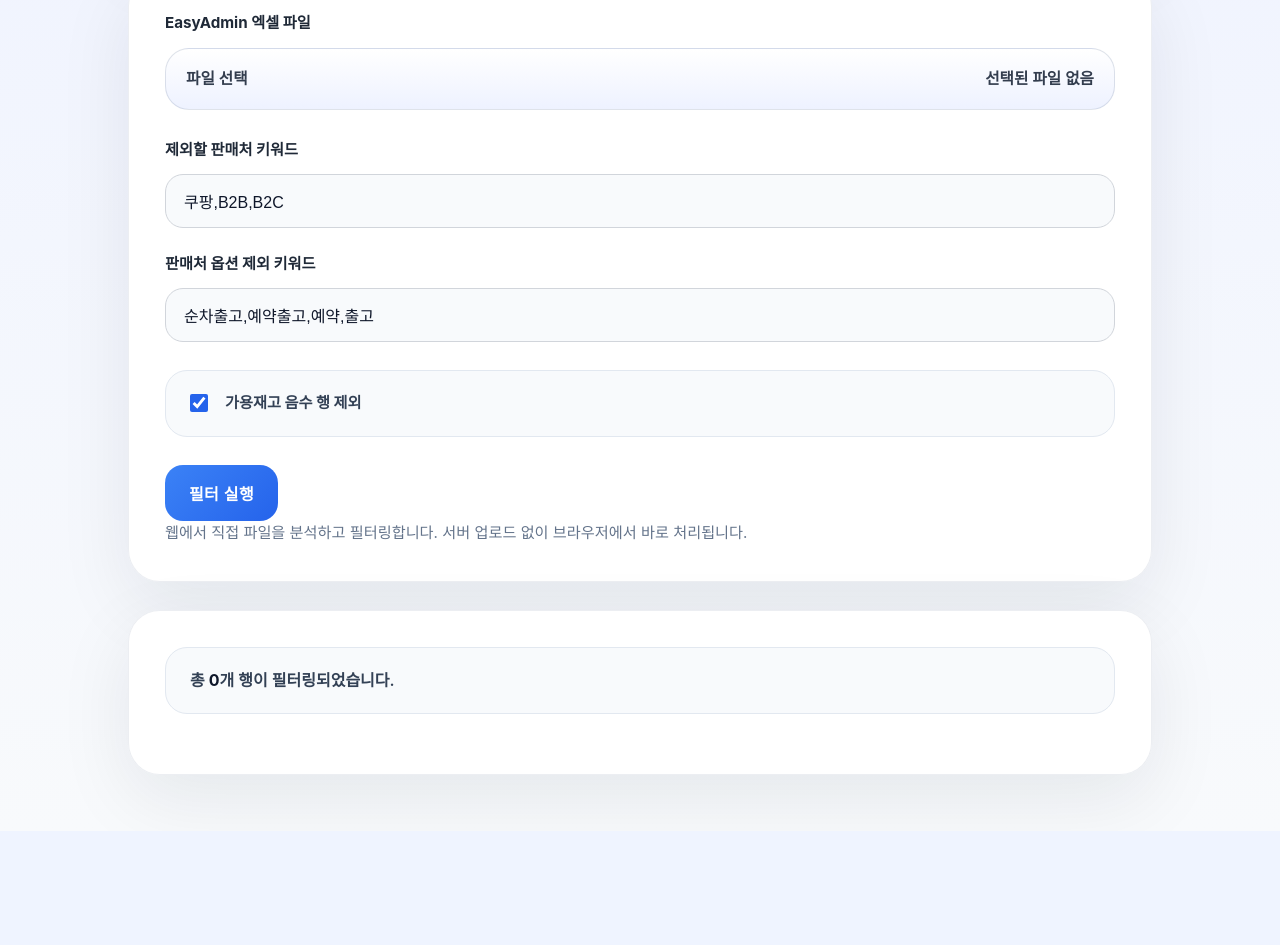
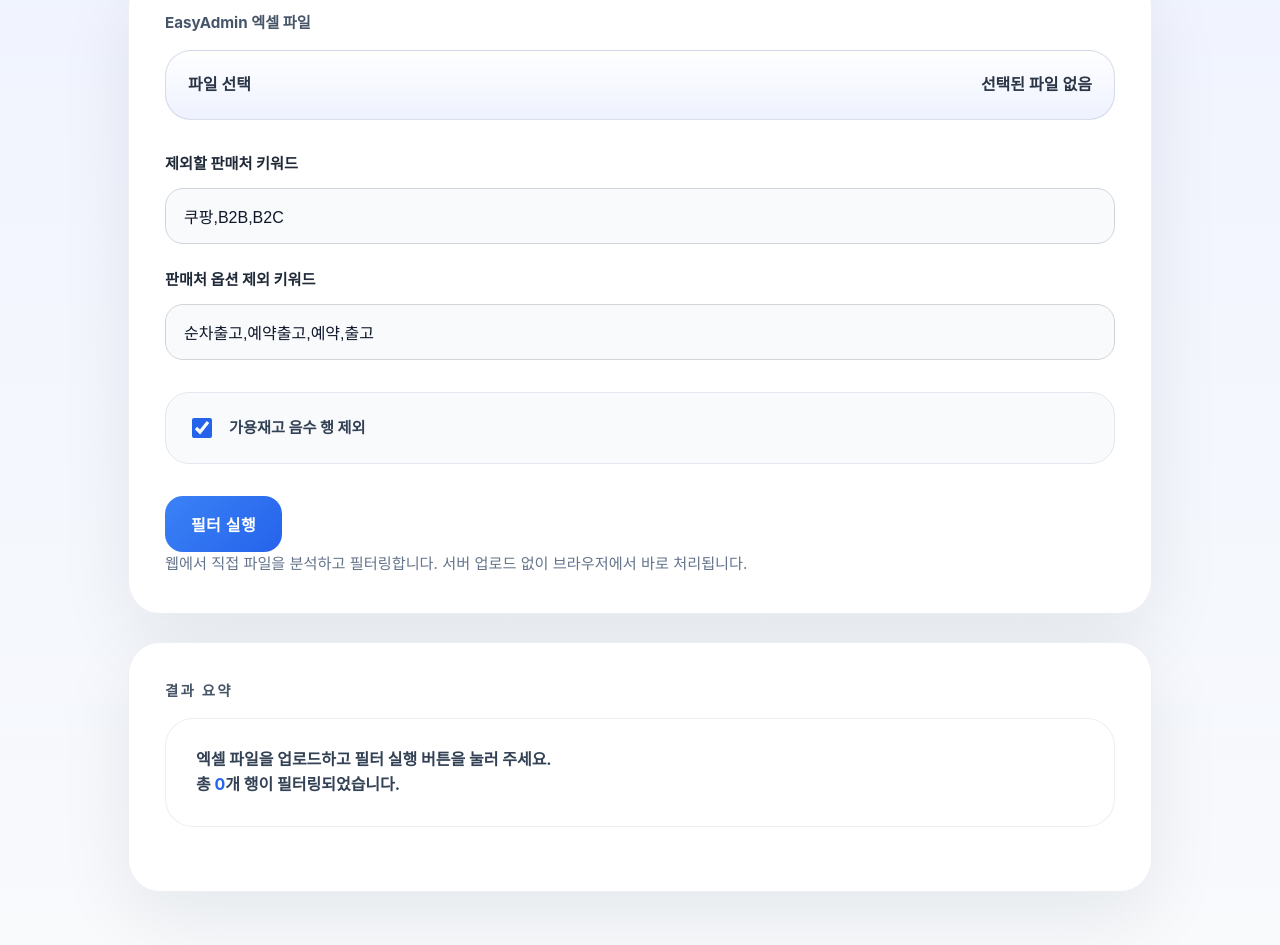
Before and after one commit to dkgkzizi/delivery-missing-check, a website: page index.html in a window 1280 px wide. Shown: the part 345-1290 px from the top of the page. Before the commit the page ends 1176 px from the top, so only its background shows below. Drawn offline with Linux system fonts and the light colour scheme.

Commit message:
Fix UI summary layout and restore script flow

```diff
--- a/index.html
+++ b/index.html
@@ -68,7 +68,7 @@
     .panel + .panel { margin-top: 28px; }
     .panel-grid {
       display: grid;
-      gap: 28px;
+      gap: 32px;
     }
     .form-row {
       display: grid;
@@ -87,7 +87,7 @@
     }
     .field {
       width: 100%;
-      min-height: 54px;
+      min-height: 56px;
       padding: 16px 18px;
       border-radius: 18px;
       border: 1px solid #d1d5db;
@@ -103,19 +103,24 @@
     }
     .file-box {
       display: grid;
-      gap: 12px;
+      gap: 14px;
+    }
+    .file-box label:first-child {
+      font-size: 0.95rem;
+      color: #475569;
+      font-weight: 700;
     }
     .file-select {
       width: 100%;
-      min-height: 62px;
-      padding: 0 20px;
-      border-radius: 24px;
-      border: 1px solid rgba(148,163,184,0.3);
+      min-height: 70px;
+      padding: 0 22px;
+      border-radius: 26px;
+      border: 1px solid rgba(148,163,184,0.35);
       background: linear-gradient(180deg, #ffffff 0%, #eef2ff 100%);
       display: inline-flex;
       align-items: center;
       justify-content: space-between;
-      gap: 16px;
+      gap: 18px;
       color: #1e293b;
       font-weight: 700;
       cursor: pointer;
@@ -124,15 +129,15 @@
     .file-select:hover {
       transform: translateY(-1px);
       border-color: #3b82f6;
-      box-shadow: 0 12px 24px rgba(59,130,246,0.12);
+      box-shadow: 0 16px 28px rgba(59,130,246,0.14);
     }
     .file-select span {
       min-width: 0;
       overflow: hidden;
       text-overflow: ellipsis;
       white-space: nowrap;
-      opacity: 0.9;
-      font-size: 0.98rem;
+      opacity: 0.94;
+      font-size: 1rem;
       font-weight: 600;
     }
     input[type=file] {
@@ -144,8 +149,8 @@
       display: flex;
       align-items: center;
       gap: 14px;
-      padding: 20px;
-      border-radius: 22px;
+      padding: 22px;
+      border-radius: 24px;
       background: #f8fafc;
       border: 1px solid #e2e8f0;
     }
@@ -156,8 +161,8 @@
       font-weight: 700;
     }
     .toggle-row input {
-      width: 18px;
-      height: 18px;
+      width: 20px;
+      height: 20px;
       accent-color: #2563eb;
     }
     .action-row {
@@ -165,6 +170,7 @@
       flex-wrap: wrap;
       gap: 14px;
       align-items: center;
+      justify-content: flex-start;
     }
     .btn-primary {
       display: inline-flex;
@@ -172,7 +178,7 @@
       justify-content: center;
       gap: 10px;
       min-height: 56px;
-      padding: 0 24px;
+      padding: 0 26px;
       border: none;
       border-radius: 18px;
       background: linear-gradient(135deg, #3b82f6, #2563eb);
@@ -183,10 +189,16 @@
       cursor: pointer;
       transition: transform 0.2s ease, box-shadow 0.2s ease;
     }
-    .btn-primary:hover { transform: translateY(-1px); box-shadow: 0 18px 40px rgba(37,99,235,0.22); }
+    .btn-primary:hover { transform: translateY(-1px); box-shadow: 0 18px 40px rgba(37,99,235,0.26); }
+    .btn-primary:disabled {
+      opacity: 0.65;
+      cursor: not-allowed;
+      transform: none;
+      box-shadow: none;
+    }
     .download-link {
       min-height: 56px;
-      padding: 0 22px;
+      padding: 0 24px;
       border-radius: 18px;
       border: 1px solid rgba(100,116,139,0.22);
       background: #ffffff;
@@ -203,33 +215,61 @@
       margin: 0;
       color: #64748b;
       font-size: 0.95rem;
+      line-height: 1.6;
     }
     .summary-card {
       display: grid;
       gap: 24px;
     }
-    .summary-meta {
-      padding: 24px 26px;
-      border-radius: 26px;
-      background: #f8fafc;
-      border: 1px solid #e2e8f0;
+    .summary-inner {
+      display: grid;
+      gap: 16px;
+    }
+    .summary-heading {
+      display: flex;
+      flex-wrap: wrap;
+      align-items: flex-end;
+      justify-content: space-between;
+      gap: 14px;
+    }
+    .summary-label {
+      margin: 0;
+      color: #475569;
+      font-size: 0.9rem;
+      font-weight: 700;
+      letter-spacing: 0.16em;
+      text-transform: uppercase;
+    }
+    .summary-text {
+      margin: 0;
       color: #334155;
       font-size: 1rem;
-      font-weight: 700;
       line-height: 1.6;
     }
+    .summary-meta {
+      padding: 28px 30px;
+      border-radius: 28px;
+      background: #ffffff;
+      border: 1px solid rgba(148,163,184,0.18);
+      color: #0f172a;
+      font-size: 1.05rem;
+      font-weight: 700;
+      box-shadow: inset 0 0 0 1px rgba(255,255,255,0.4);
+    }
     .summary-meta strong {
-      color: #0f172a;
+      color: #2563eb;
     }
     .table-wrap {
       overflow-x: auto;
-      border-radius: 26px;
+      border-radius: 28px;
       box-shadow: 0 24px 80px rgba(15,23,42,0.08);
+      background: #ffffff;
+      padding: 2px;
     }
     table {
       width: 100%;
       border-spacing: 0;
-      min-width: 720px;
+      min-width: 780px;
       background: #ffffff;
     }
     thead {
@@ -250,18 +290,6 @@
       font-size: 0.95rem;
     }
     tr:hover td { background: #f8fafc; }
-    .summary-meta {
-      padding: 20px 24px;
-      border-radius: 22px;
-      background: #f8fafc;
-      border: 1px solid #e2e8f0;
-      color: #334155;
-      font-size: 1rem;
-      font-weight: 600;
-    }
-    .summary-meta strong {
-      color: #0f172a;
-    }
     .hidden { display: none !important; }
     @media (max-width: 860px) {
       .page { width: min(100%, calc(100% - 24px)); }
@@ -319,7 +347,16 @@
     </section>
 
     <section class="panel summary-card">
-      <div class="summary-meta">총 <strong id="resultCount">0</strong>개 행이 필터링되었습니다.</div>
+      <div class="summary-inner">
+        <div class="summary-heading">
+          <p class="summary-label">결과 요약</p>
+          <a id="downloadLink" class="download-link hidden" download="filtered_delivery_missing.csv">CSV 다운로드</a>
+        </div>
+        <div class="summary-meta">
+          <p id="summaryText" class="summary-text">엑셀 파일을 업로드하고 필터 실행 버튼을 눌러 주세요.</p>
+          <p class="summary-text">총 <strong id="resultCount">0</strong>개 행이 필터링되었습니다.</p>
+        </div>
+      </div>
       <div class="table-wrap">
         <div id="tableContainer"></div>
       </div>
@@ -354,6 +391,7 @@
         summaryText.textContent = '조건에 맞는 결과가 없습니다.';
         tableContainer.innerHTML = '';
         downloadLink.classList.add('hidden');
+        document.getElementById('resultCount').textContent = '0';
         return;
       }
       summaryText.textContent = `총 ${rows.length}개 행이 필터링되었습니다. 아래는 최대 50개 결과입니다.`;
```
